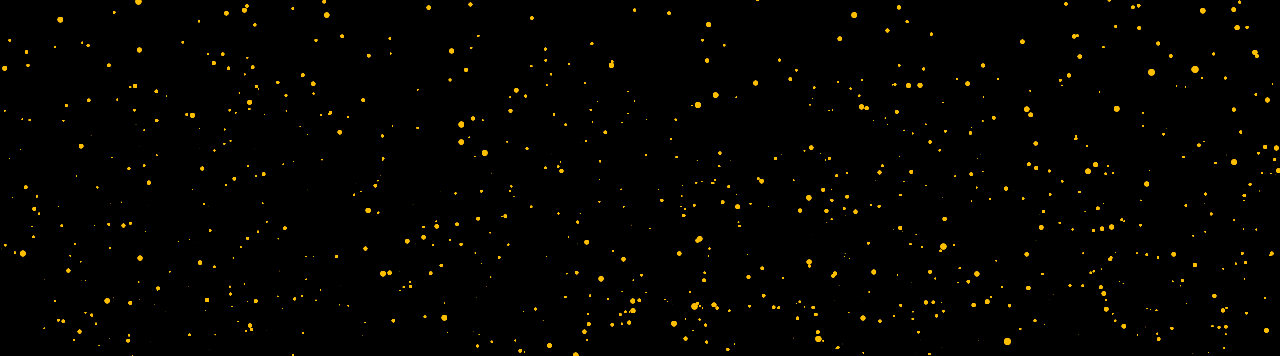
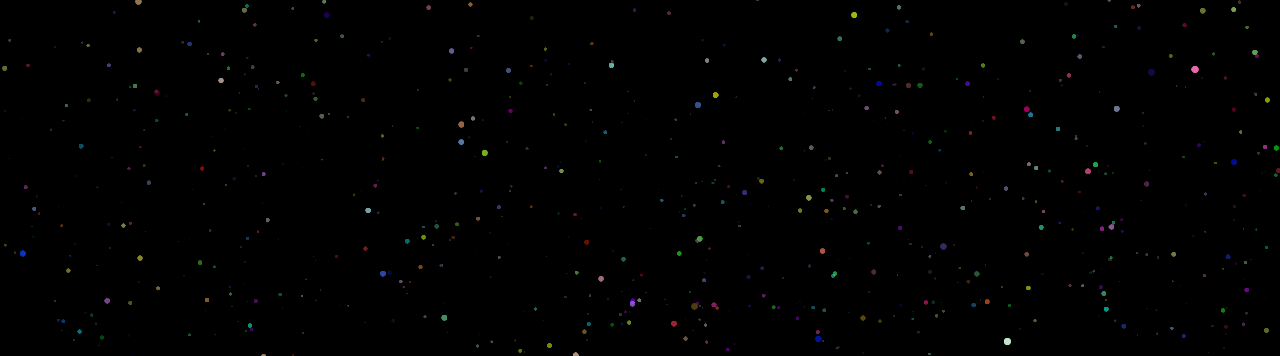
Before and after one commit to shaack/starfield-js, a website: page index.html in a window 1280 px wide. Shown: the top 356 px of the page. Drawn offline with Linux system fonts and the light colour scheme; animation ran at ten frames a second.

Commit message:
Render distant stars dimmer with globalAlpha

```diff
--- a/index.html
+++ b/index.html
@@ -52,7 +52,7 @@
     import {Starfield} from "./src/Starfield.js"
     new Starfield(document.getElementById("starfield"), {
         starCount: 5000,
-        color: "#ffbf00",
+        color: "multi",
     })
 </script>
 </body>
--- a/src/Starfield.js
+++ b/src/Starfield.js
@@ -44,9 +44,11 @@ export class Starfield {
             const star = stars[i]
             const x = centerX + (star.x / star.z) * width
             const y = centerY + (star.y / star.z) * height
-            const size = magnification * (1 - star.z / width)
+            const depth = 1 - star.z / width
+            const size = magnification * depth
             const drawSize = size * 2
 
+            ctx.globalAlpha = depth
             ctx.drawImage(star.sprite, x - size, y - size, drawSize, drawSize)
 
             star.z -= speed
@@ -56,6 +58,7 @@ export class Starfield {
                 star.y = Math.random() * height - centerY
             }
         }
+        ctx.globalAlpha = 1
 
         requestAnimationFrame(this.draw)
     }
```
